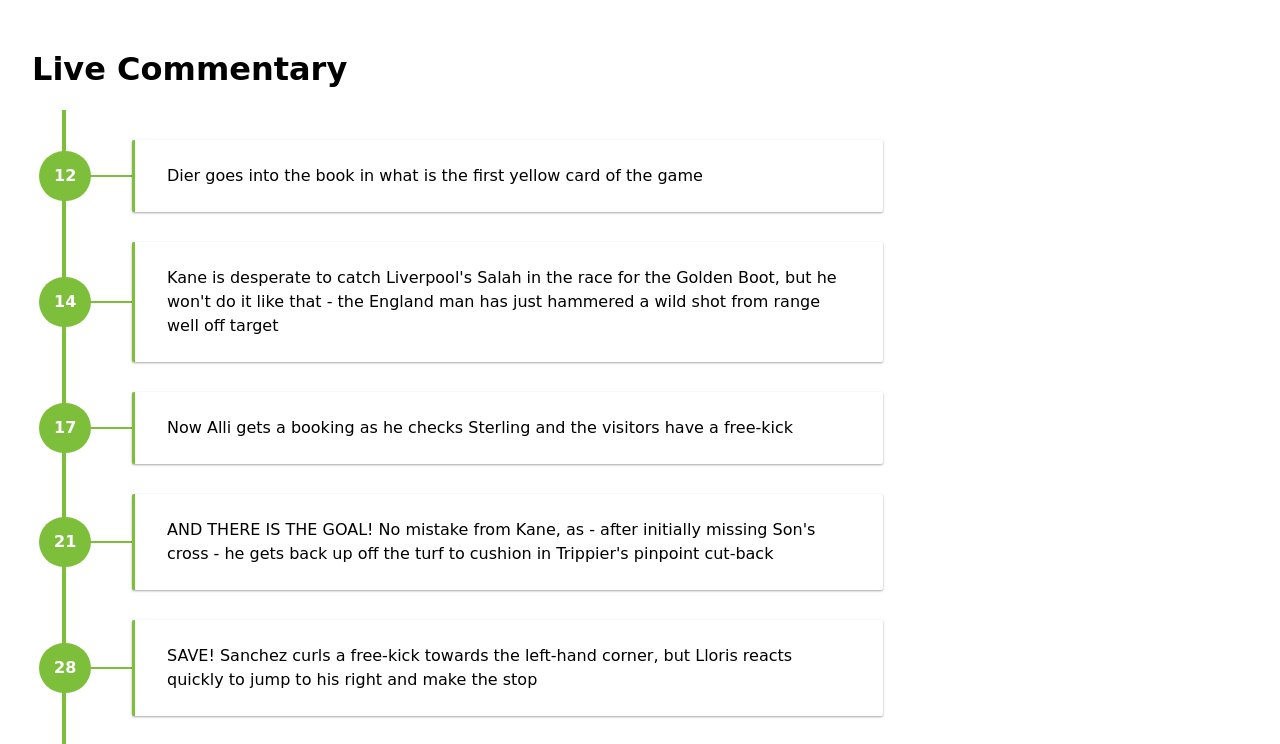
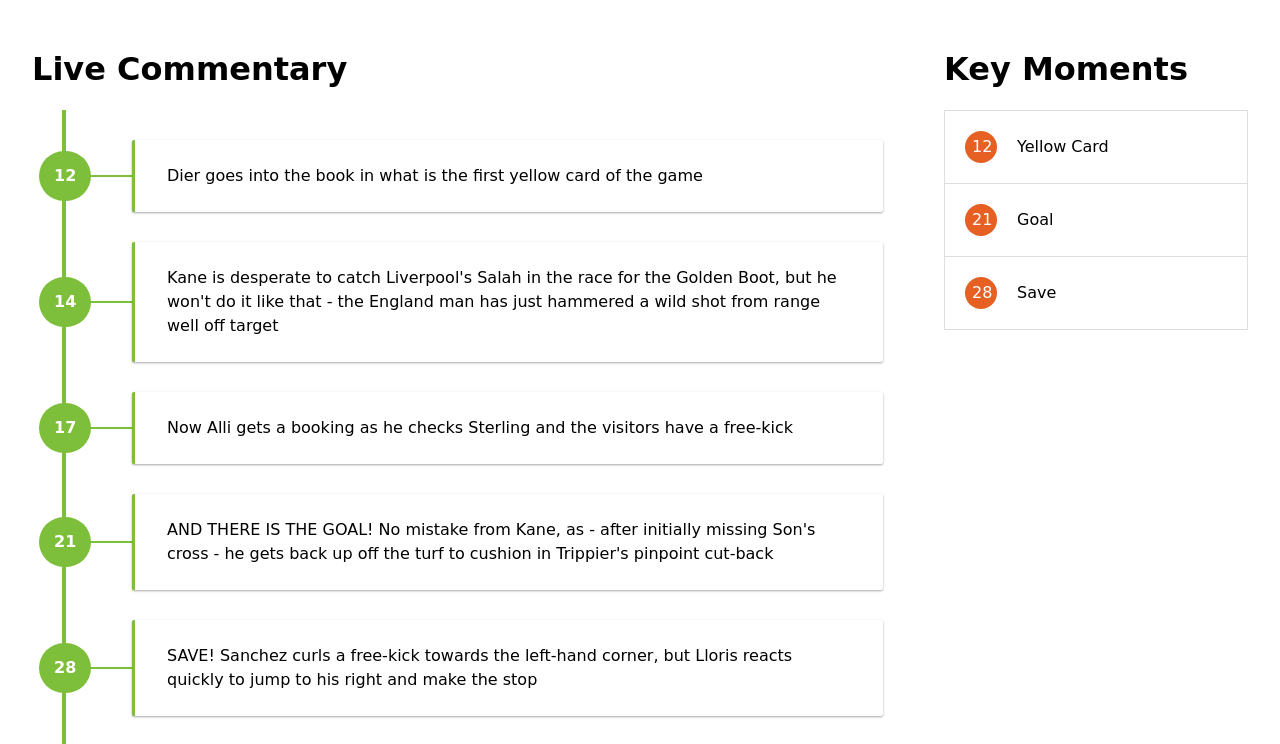
Before and after one commit to RPlaha0390/react-commentary-app, a React app: page / in a window 1280 px wide. Shown: the top 744 px of the page. Built offline with nearby package versions, Linux system fonts and the light colour scheme.

Commit message:
add dumb component list.js - map over keyMoments state and pass props down - ouput and style results on ui

```diff
--- /dev/null
+++ b/src/components/List.js
@@ -0,0 +1,29 @@
+import React from 'react'
+import PropTypes from 'prop-types';
+
+const List = ({
+  keyMoment,
+  onClick
+}) => {
+	return (
+		<div className="list__group">
+      <li className="list__item">
+      	<span>{ keyMoment.minute }</span>
+      	<span>{ keyMoment.event }</span>
+      </li>
+    </div>
+	);
+}
+
+/**
+ * Set propTypes for typechecking on
+ * List component
+ * @type {Object}
+ */
+List.propTypes = {
+  keyMoment: PropTypes.shape(),
+  onClick: PropTypes.func.isRequired,
+};
+
+
+export default List;
--- a/src/containers/Commentary.js
+++ b/src/containers/Commentary.js
@@ -1,6 +1,7 @@
 import React, { Component, Fragment } from 'react';
 
 import Timeline from '../components/Timeline';
+import List from '../components/List';
 
 class Commentary extends Component {
 	/**
@@ -66,6 +67,24 @@ class Commentary extends Component {
 						</div>
 					)
 				}
+				{
+					this.state.keyMoments && (
+						<div className="list">
+							<h1 className="list__heading">Key Moments</h1>
+							<div className="list__wrapper">
+								{
+									this.state.keyMoments.map((moment, index) =>
+										<List
+											key={ index }
+											keyMoment={ moment }
+											onClick={() => this.getActiveMoment(moment.minute)}
+										/>
+									)
+								}
+							</div>
+						</div>
+					)
+				}
 			</Fragment>
 		)
 	}
--- a/src/styles/abstracts/_variables.scss
+++ b/src/styles/abstracts/_variables.scss
@@ -4,3 +4,5 @@ $black: #222222;
 
 //UI colors
 $uiTimelinePrimary: #7dbf3b;
+$uiListPrimary: #e66023;
+$uiListBorder: #dedede;
--- a/src/styles/components/_components-dir.scss
+++ b/src/styles/components/_components-dir.scss
@@ -1 +1,2 @@
 @import 'timeline';
+@import 'list';
--- /dev/null
+++ b/src/styles/components/_list.scss
@@ -0,0 +1,40 @@
+.list {
+	@media screen and (min-width: 768px) {
+		float: right;
+		width: 25%;
+		position: -webkit-sticky;
+		position: sticky;
+		top: 0;
+	}
+
+	.list__group {
+		padding: 20px;
+		border: 1px solid $uiListBorder;
+		border-bottom: 0;
+
+		&:hover {
+			cursor: pointer;
+		}
+
+		&:last-of-type {
+			border-bottom: 1px solid $uiListBorder;
+		}
+
+		.list__item {
+			list-style-type: none;
+
+			span {
+				&:first-of-type {
+					color: $white;
+					height: 25px;
+				  width: 25px;
+				  background-color: $uiListPrimary;
+				  border-radius: 50%;
+				  display: inline-block;
+				  padding: 7px 0 0 7px;
+				  margin-right: 20px;
+				}
+			}
+		}
+	}
+}
```
